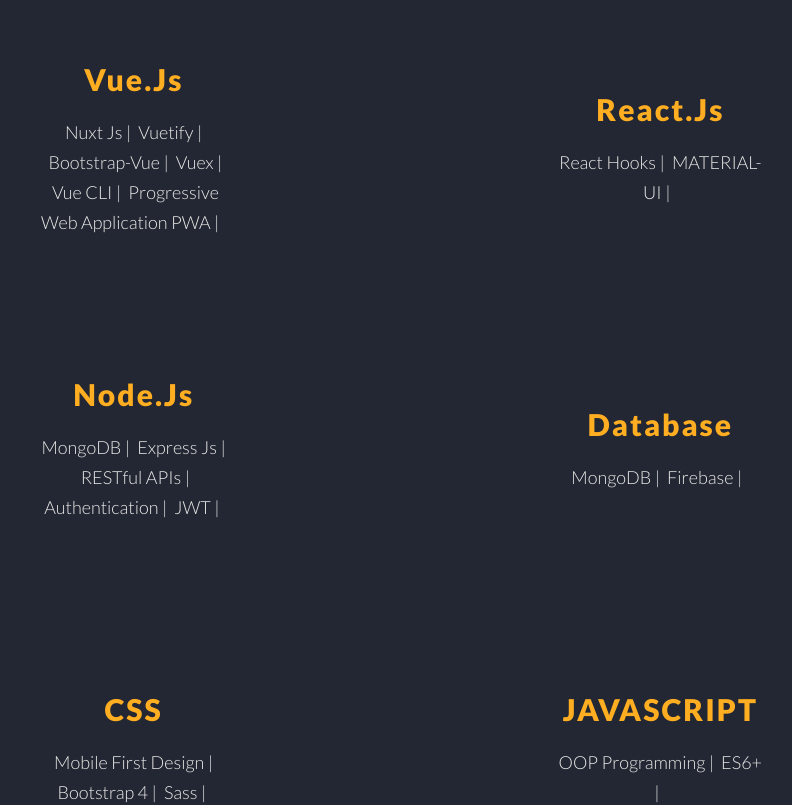
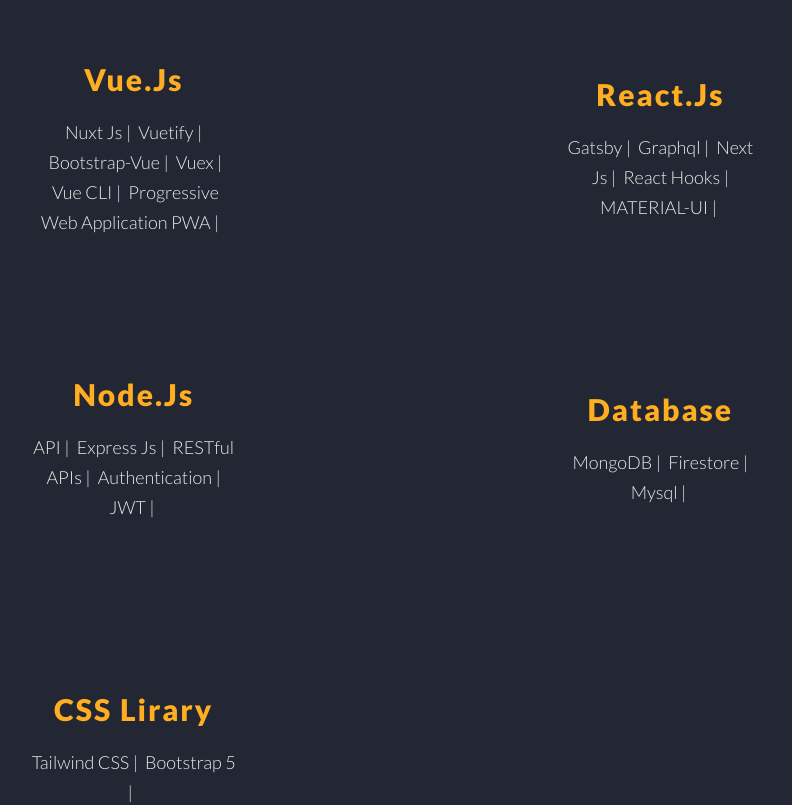
Before and after one commit to nzml906/nazmul-portfolio, a Vue app: page /#/skills in a window 1280 px wide. Shown: the part 200-1005 px from the top of the page, without its empty margins (243-1035 px from the left). Built offline with nearby package versions, Linux system fonts and the light colour scheme; what v-lazy-image would draw is missing.

Commit message:
Update skills.js

```diff
--- a/src/data/skills.js
+++ b/src/data/skills.js
@@ -14,27 +14,22 @@
   {
     id: '8',
     title: 'React.js',
-    skill: ['React Hooks', 'MATERIAL-UI']
+    skill: ['Gatsby', 'Graphql', 'Next Js', 'React Hooks', 'MATERIAL-UI']
   },
   {
     id: '7',
     title: 'Node.js',
-    skill: ['MongoDB', 'Express js', 'RESTful APIs', 'authentication', 'JWT']
+    skill: ['API', 'Express js', 'RESTful APIs', 'authentication', 'JWT']
   },
   {
     id: '3',
     title: 'Database',
-    skill: ['MongoDB', 'Firebase']
+    skill: ['MongoDB', 'Firestore', 'mysql']
   },
   {
     id: '1',
-    title: 'CSS',
-    skill: ['Mobile First Design', 'Bootstrap 4', 'Sass']
-  },
-  {
-    id: '2',
-    title: 'JAVASCRIPT',
-    skill: ['OOP Programming', 'ES6+']
+    title: 'CSS Lirary',
+    skill: ['Tailwind CSS', 'Bootstrap 5']
   }
 ];
 
```
